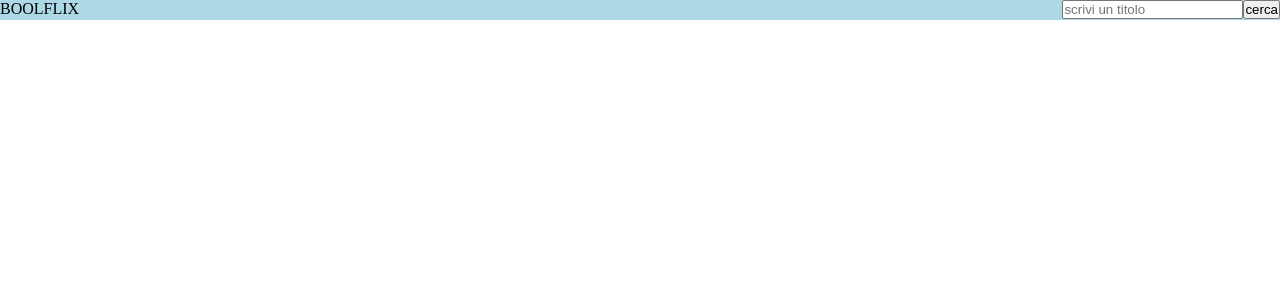
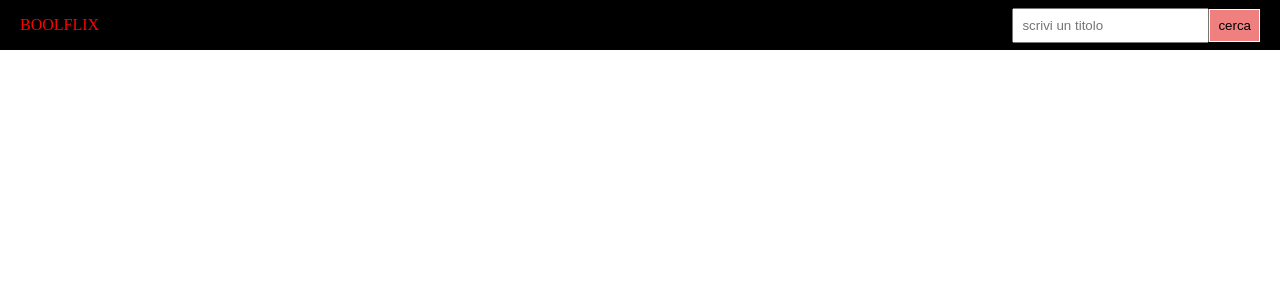
Before and after one commit to MayaSelena773/vue-boolflix, a Vue app: page / in a window 1280 px wide. Shown: the top 300 px of the page. Built offline with nearby package versions, Linux system fonts and the light colour scheme.

Commit message:
header layout

```diff
--- a/src/components/PageHeader.vue
+++ b/src/components/PageHeader.vue
@@ -1,10 +1,10 @@
 <template>
 <header>
-    <div>BOOLFLIX</div>
+    <div class="logo">BOOLFLIX</div>
 
     <div>
-        <input placeholder="scrivi un titolo"></input>
-        <button type="primary">cerca</button>
+        <input placeholder="scrivi un titolo">
+        <button class="my_btn">cerca</button>
     </div>
 
 </header>
@@ -19,10 +19,27 @@ export default {
 <style lang="scss" scoped>
 
 header {
-    background-color: lightblue;
+    background-color: black;
     display: flex;
     justify-content: space-between;
-    height: 20px;
+    align-items: center;
+    height: 50px;
+    padding-left: 20px;
+    padding-right: 20px;
+
+    .logo {
+        color: red;
+    }
+
+    input {
+        padding: 8px;
+    }
+
+    .my_btn {
+        padding: 8px;
+        border: 1px solid white;
+        background-color: lightcoral;
+    }
 }
 
 </style>
```
